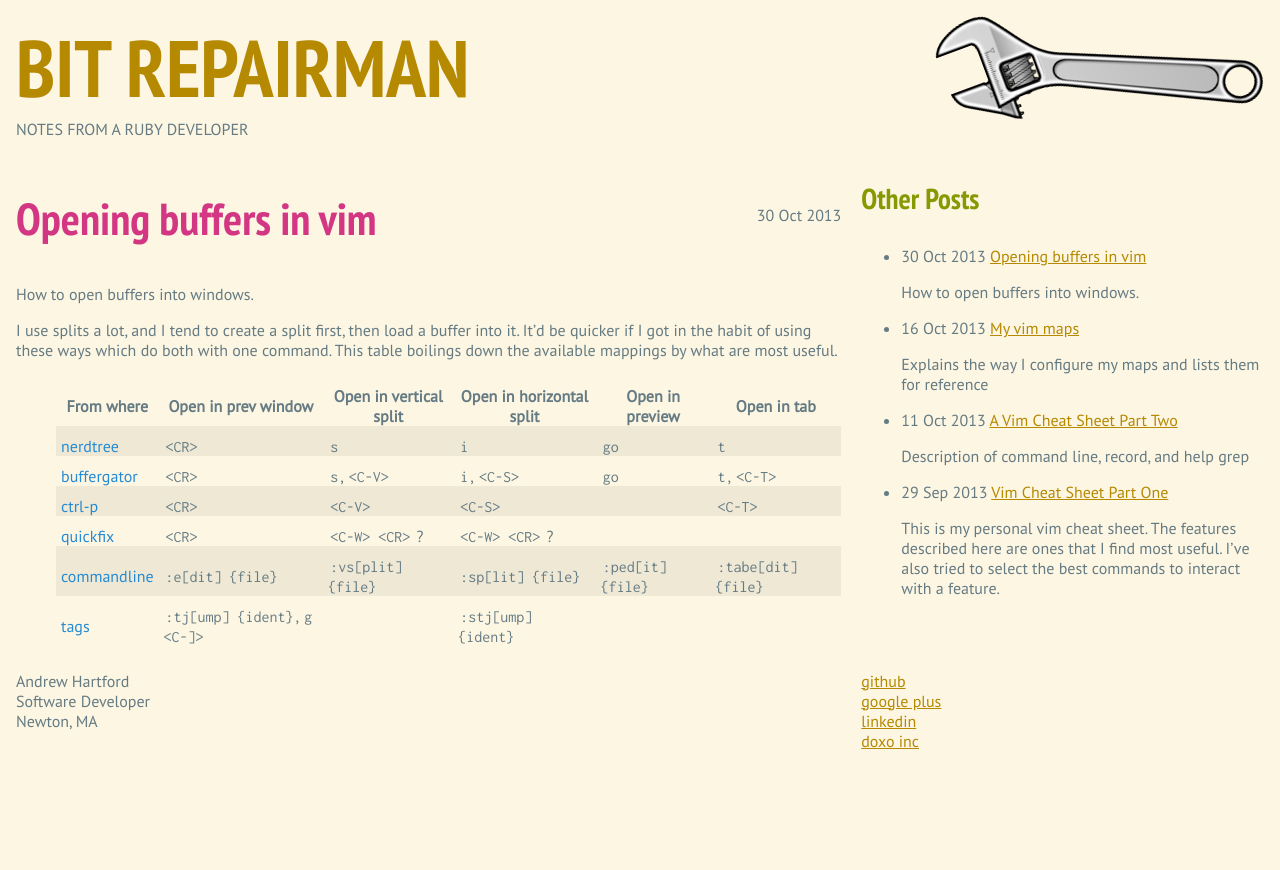
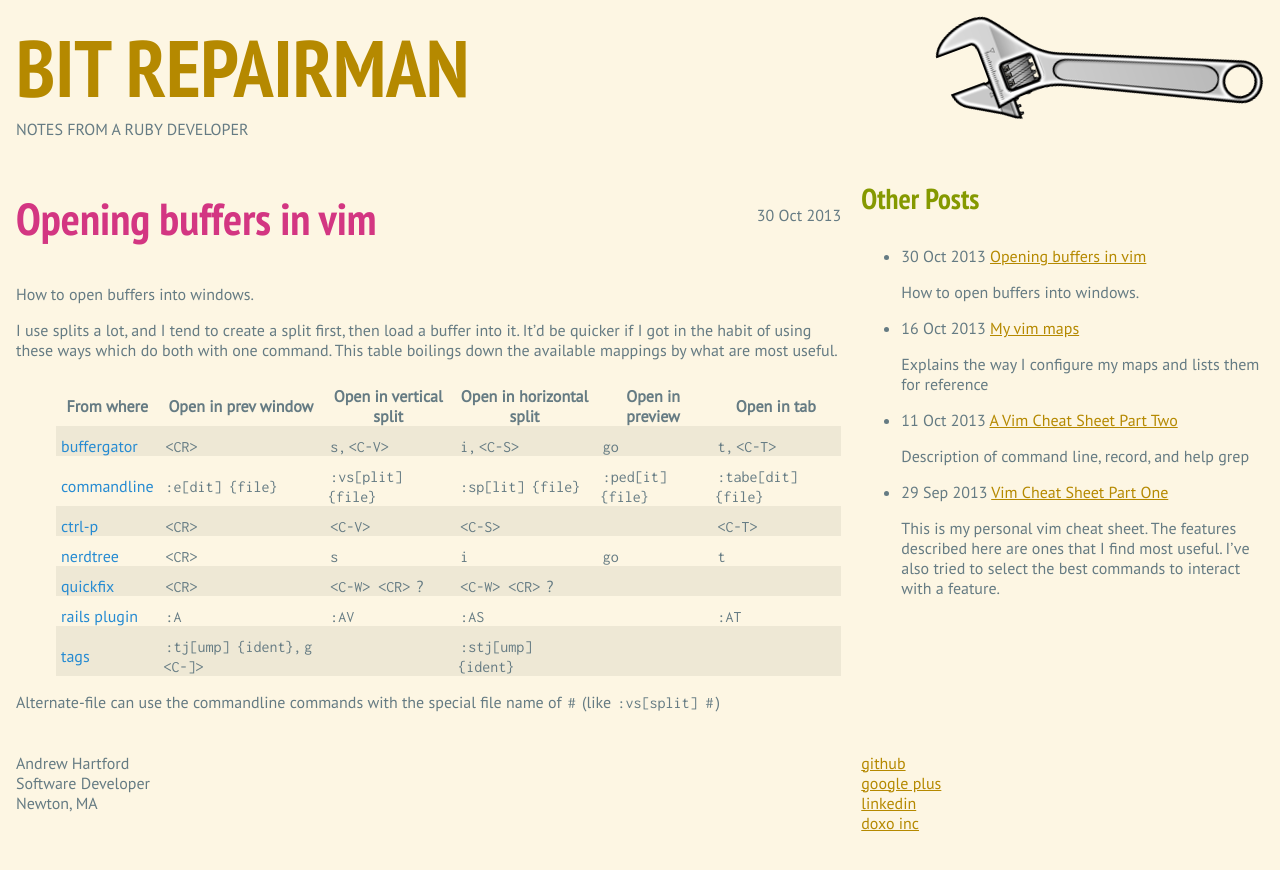
Before and after one commit to ajh/ajh.github.io, a Jekyll site: the page built from _posts/2013-10-30-opening_buffers_in_vim.md, in a window 1280 px wide. Shown: the top 870 px of the page. Built offline with Jekyll 4.4.1, drawn with Linux system fonts in a browser that asks for light colours; nearby versions of some CDN libraries; Markdown is read by kramdown in place of the engine named in the settings.

Commit message:
Add more info to post

```diff
--- a/_posts/2013-10-30-opening_buffers_in_vim.md
+++ b/_posts/2013-10-30-opening_buffers_in_vim.md
@@ -11,11 +11,14 @@ buffer into it. It'd be quicker if I got in the habit of using these
 ways which do both with one command. This table boilings down the
 available mappings by what are most useful.
 
-| From where  | Open in prev window           | Open in vertical split | Open in horizontal split | Open in preview   | Open in tab         |
-| ----------  | -------------------           | ---------------------- | ------------------------ | ---------------   | -----------         |
-| nerdtree    | `<CR>`                        | `s`                    | `i`                      | `go`              | `t`                 |
-| buffergator | `<CR>`                        | `s`, `<C-V>`           | `i`, `<C-S>`             | `go`              | `t`, `<C-T>`        |
-| ctrl-p      | `<CR>`                        | `<C-V>`                | `<C-S>`                  |                   | `<C-T>`             |
-| quickfix    | `<CR>`                        | `<C-W> <CR>` ?         | `<C-W> <CR>` ?           |                   |                     |
-| commandline | `:e[dit] {file}`              | `:vs[plit] {file}`     | `:sp[lit] {file}`        | `:ped[it] {file}` | `:tabe[dit] {file}` |
-| tags        | `:tj[ump] {ident}`, `g <C-]>` |                        | `:stj[ump] {ident}`      |                   |                     |
+| From where   | Open in prev window           | Open in vertical split | Open in horizontal split | Open in preview   | Open in tab         |
+| ----------   | -------------------           | ---------------------- | ------------------------ | ---------------   | -----------         |
+| buffergator  | `<CR>`                        | `s`, `<C-V>`           | `i`, `<C-S>`             | `go`              | `t`, `<C-T>`        |
+| commandline  | `:e[dit] {file}`              | `:vs[plit] {file}`     | `:sp[lit] {file}`        | `:ped[it] {file}` | `:tabe[dit] {file}` |
+| ctrl-p       | `<CR>`                        | `<C-V>`                | `<C-S>`                  |                   | `<C-T>`             |
+| nerdtree     | `<CR>`                        | `s`                    | `i`                      | `go`              | `t`                 |
+| quickfix     | `<CR>`                        | `<C-W> <CR>` ?         | `<C-W> <CR>` ?           |                   |                     |
+| rails plugin | `:A`                          | `:AV`                  | `:AS`                    |                   | `:AT`               |
+| tags         | `:tj[ump] {ident}`, `g <C-]>` |                        | `:stj[ump] {ident}`      |                   |                     |
+
+Alternate-file can use the commandline commands with the special file name of `#` (like `:vs[split] #`)
```
